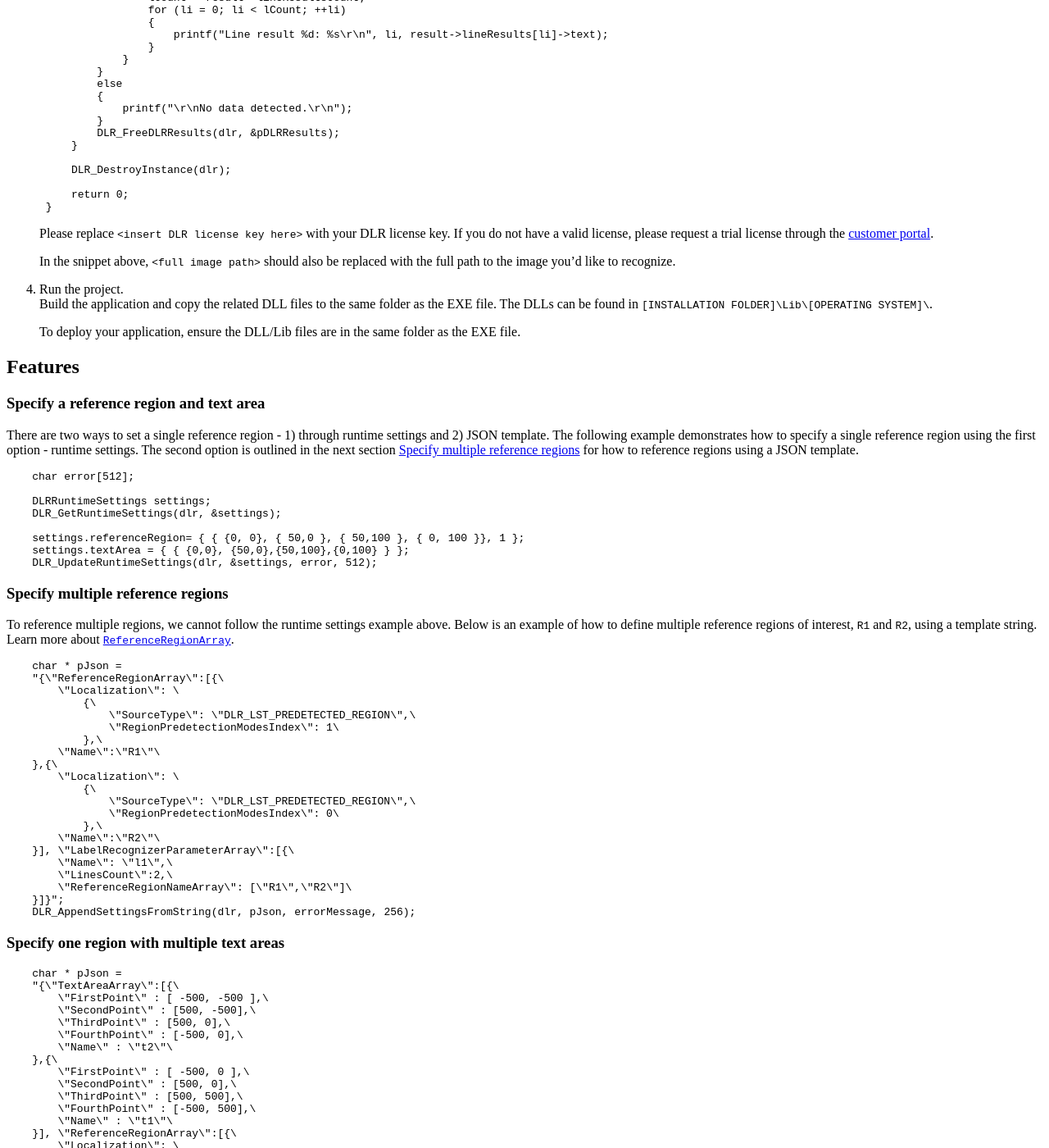
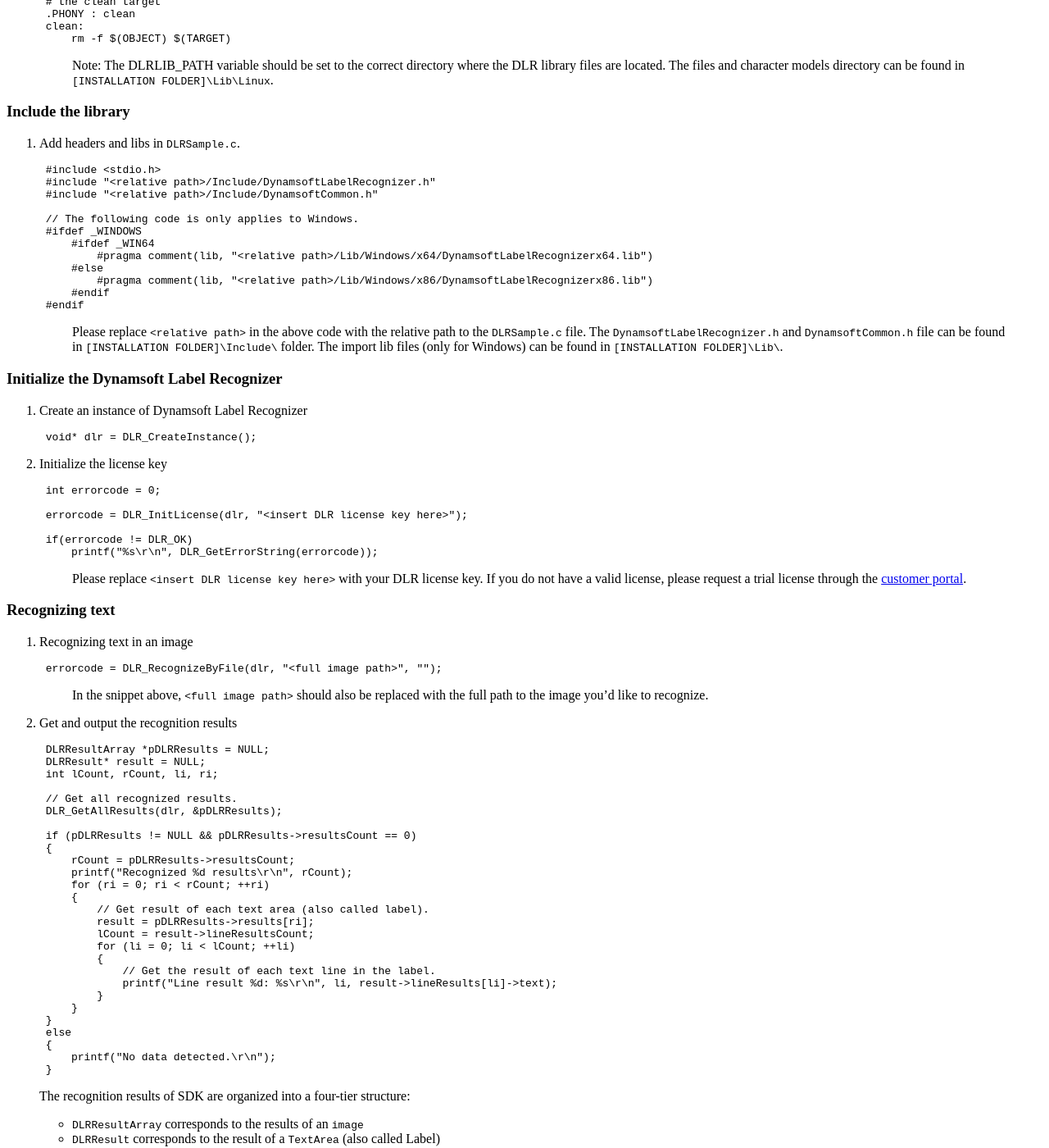
Before and after one commit to dynamsoft-docs/label-recognition-docs, a Jekyll site: the page built from programming/c-cplusplus/c-user-guide.md, in a window 1280 px wide and 1400 px high, scrolled down 3542 px. Shown: the whole window at 82% size. Built offline with Jekyll 4.4.1, drawn with Linux system fonts in a browser that asks for light colours; some of the changed text lies outside the part shown.

Commit message:
change c guide

````diff
--- a/programming/c-cplusplus/c-user-guide.md
+++ b/programming/c-cplusplus/c-user-guide.md
@@ -4,283 +4,198 @@ title: Dynamsoft Label Recognizer - C User Guide
 description: This is the user guide page of Dynamsoft Label Recognizer for C Language.
 keywords: c, user guide
 needAutoGenerateSidebar: true
+needGenerateH3Content: true
 ---
 
-# Dynamsoft Label Recognizer - C User Guide
+# Dynamsoft Label Recognizer - User Guide for C
 
-## System Requirements
+## Requirements
 
-- Operating systems:
-   - Windows: 7, 8, 10, 2003, 2008, 2008 R2, 2012.
-   - Linux x64: Ubuntu 14.04.4+ LTS, Debian 8+, etc;
+### Windows
+- Windows 7, 8, 10, 2003, 2008, 2008 R2, 2012.
+- Visual Studio 2003 or above
+
+### Linux
+- Linux x64: Ubuntu 14.04.4+ LTS, Debian 8+, etc
+- GCC 4.2+
 
 ## Installation
 
-Download the Dynamsoft Label Recognizer SDK from the [Dynamsoft website](https://www.dynamsoft.com/label-recognition/downloads) and unzip the package. The package includes a free trial license valid for 30 days.
+If you don’t have SDK yet, please download the Dynamsoft Label Recognizer SDK from the [Dynamsoft website](https://www.dynamsoft.com/label-recognition/downloads) and unzip the package.
 
-## Getting Started: Hello World
+## Build your first application
 
-1. Start Visual Studio and create a new Win32 Console Application in C.
+### Create a new project
 
-2. Add Dynamsoft Label Recognizer headers and libs in `DLRHelloWorld.c`.
+#### For Windows
 
-   ```c
+1. Open Visual Studio. Go to File > New > Project, select Empty App and enter `DLRSample` in the `name` text box.
+
+2. Add a new source file named `DLRSample.c` into the project.
+
+#### For Linux
+1. Create a new source file named `DLRSample.c`.
+
+2. Create a file named `Makefile` and put it in the same directory as the file `DLRSample.c`. The content of `Makefile` is as follows:
+
+    ```makefile
+    CC=gcc
+    CCFLAGS=-c
+
+    # TODO: Replace it with the correct DLR library directory.
+    DLRLIB_PATH=../../Lib/Linux
+
+    LDFLAGS=-L $(DLRLIB_PATH) -Wl,-rpath=$(DLRLIB_PATH) -Wl,-rpath=./
+    DLRLIB=-lDynamsoftLabelRecognizer
+
+    TARGET=DLRSample
+    OBJECT=DLRSample.o
+    SOURCE=DLRSample.c
+
+    # build rule for target.
+    $(TARGET): $(OBJECT)
+        $(CC) -o $(TARGET) $(OBJECT) $(DLRLIB) $(LDFLAGS)
+
+    # target to build an object file
+    $(OBJECT): $(SOURCE)
+        $(CC) $(CCFLAGS) $(SOURCE)
+
+    # the clean target
+    .PHONY : clean
+    clean:
+        rm -f $(OBJECT) $(TARGET)
+    ```
+
+    >Note: The DLRLIB_PATH variable should be set to the correct directory where the DLR library files are located. The files and character models directory can be found in `[INSTALLATION FOLDER]\Lib\Linux`.
+
+### Include the library
+
+1. Add headers and libs in `DLRSample.c`.
+
+    ```c
     #include <stdio.h>
     #include "<relative path>/Include/DynamsoftLabelRecognizer.h"
     #include "<relative path>/Include/DynamsoftCommon.h"
 
-    #ifdef _WIN64
-    #pragma comment(lib, "<relative path>/Lib/Windows/x64/DynamsoftLabelRecognizerx64.lib")
-    #else
-    #pragma comment(lib, "<relative path>/Lib/Windows/x86/DynamsoftLabelRecognizerx86.lib")
+    // The following code is only applies to Windows.
+    #ifdef _WINDOWS
+        #ifdef _WIN64
+            #pragma comment(lib, "<relative path>/Lib/Windows/x64/DynamsoftLabelRecognizerx64.lib")
+        #else
+            #pragma comment(lib, "<relative path>/Lib/Windows/x86/DynamsoftLabelRecognizerx86.lib")
+        #endif
     #endif
-   ```
+    ```
 
-    The `DynamsoftLabelRecognizer.h` and `DynamsoftCommon.h` file can be found in `[INSTALLATION FOLDER]\Include\` folder. The other necessary folder and files, including DLL/LIB files, can be found in `[INSTALLATION FOLDER]\Lib\`.  Please replace `<relative path>` in the above code with the relative path to the `DLRHelloWorld.c` file.
+    >Please replace `<relative path>` in the above code with the relative path to the `DLRSample.c` file. The `DynamsoftLabelRecognizer.h` and `DynamsoftCommon.h` file can be found in `[INSTALLATION FOLDER]\Include\` folder. The import lib files (only for Windows) can be found in `[INSTALLATION FOLDER]\Lib\`.
 
-3. Update the main function in `DLRHelloWorld.c`.
-   ```c
-    int main()
+### Initialize the Dynamsoft Label Recognizer
+
+1. Create an instance of Dynamsoft Label Recognizer
+
+    ```c
+    void* dlr = DLR_CreateInstance();
+    ```
+
+2. Initialize the license key
+
+    ```c
+    int errorcode = 0;
+
+    errorcode = DLR_InitLicense(dlr, "<insert DLR license key here>");
+
+    if(errorcode != DLR_OK)
+        printf("%s\r\n", DLR_GetErrorString(errorcode));
+    ```
+
+    >Please replace `<insert DLR license key here>` with your DLR license key. If you do not have a valid license, please request a trial license through the [customer portal](https://www.dynamsoft.com/customer/license/trialLicense?utm_source=docs).
+
+
+### Recognizing text
+
+1. Recognizing text in an image
+
+    ```c
+    errorcode = DLR_RecognizeByFile(dlr, "<full image path>", "");
+    ```
+
+    >In the snippet above, `<full image path>` should also be replaced with the full path to the image you'd like to recognize.
+
+2. Get and output the recognition results
+
+    ```c
+    DLRResultArray *pDLRResults = NULL;
+    DLRResult* result = NULL;
+    int lCount, rCount, li, ri;
+
+    // Get all recognized results.
+    DLR_GetAllResults(dlr, &pDLRResults);
+
+    if (pDLRResults != NULL && pDLRResults->resultsCount == 0)
     {
-        int errorcode = 0;
-        DLRResultArray *pDLRResults = NULL;
-        DLRResult* result = NULL;
-        int lCount, rCount, li, ri;
+        rCount = pDLRResults->resultsCount;
+        printf("Recognized %d results\r\n", rCount);
+        for (ri = 0; ri < rCount; ++ri)
+        {
+            // Get result of each text area (also called label).
+            result = pDLRResults->results[ri];
+            lCount = result->lineResultsCount;
+            for (li = 0; li < lCount; ++li)
+            {
+                // Get the result of each text line in the label.
+                printf("Line result %d: %s\r\n", li, result->lineResults[li]->text);
+            }
+        }
+    }
+    else
+    {
+        printf("No data detected.\r\n");
+    }
+    ```
 
-        void* dlr = DLR_CreateInstance();
+    The recognition results of SDK are organized into a four-tier structure:
+    - `DLRResultArray` corresponds to the results of an `image`
+    - `DLRResult` corresponds to the result of a `TextArea` (also called Label)
+    - `DLRLineResult` corresponds to the result of each `TextLine` in the Label
+    - `DLRCharacterResult` corresponds to the result of each `Character` in the `TextLine`
 
-        DLR_InitLicense(dlr, "<insert DLR license key here>");
+    The structure is shown in the figure below:
 
-        errorcode = DLR_RecognizeByFile(dlr, "<full image path>", "");
+    <div align="center">
+    <img src="assets/dlr_result.png" alt="DLR Result Structure" width="80%"/>
+    <p>Figure 1 – DLR Result Structure</p>
+    </div>
 
-        if (errorcode != DLR_OK)
-            printf("\r\nFailed to recognize label\r\n");
-        else
-        {
-            DLR_GetAllDLRResults(dlr, &pDLRResults);
+### Release allocated memory
 
-            if (pDLRResults != NULL)
-            {
-                rCount = pDLRResults->resultsCount;
-                printf("\r\nRecognized %d results\r\n", rCount);
-                for (ri = 0; ri < rCount; ++ri)
-                {
-                    result = pDLRResults->results[ri];
-                    lCount = result->lineResultsCount;
-                    for (li = 0; li < lCount; ++li)
-                    {
-                        printf("Line result %d: %s\r\n", li, result->lineResults[li]->text);
-                    }
-                }
-            }
-            else
-            {
-                printf("\r\nNo data detected.\r\n");
-            }
-            DLR_FreeDLRResults(dlr, &pDLRResults);
-        }
+1. Release the allocated memory for the recognition results and instance
 
-        DLR_DestroyInstance(dlr);
+    ```c
+    if(pDLRResults != NULL)
+        DLR_FreeDLRResults(dlr, &pDLRResults);
 
-        return 0;
-    }
-   ```
+    DLR_DestroyInstance(dlr);
+    ```
 
-    Please replace `<insert DLR license key here>` with your DLR license key. If you do not have a valid license, please request a trial license through the [customer portal](https://www.dynamsoft.com/customer/license/trialLicense).
+You can find the similar complete source code for this application in `dlr-c_cpp-{version number}\DynamsoftLabelRecognizer\Samples\HelloWorld`.
 
-    In the snippet above, `<full image path>` should also be replaced with the full path to the image you'd like to recognize.
+### Build and run the project
 
-4. Run the project.
-   Build the application and copy the related DLL files to the same folder as the EXE file. The DLLs can be found in `[INSTALLATION FOLDER]\Lib\[OPERATING SYSTEM]\`.
+#### For windows
 
-    To deploy your application, ensure the DLL/Lib files are in the same folder as the EXE file.
+1. Build the application through Visual Studio and copy the related DLL files and character models directory to the same folder as the EXE file. The DLL files and character models directory can be found in `[INSTALLATION FOLDER]\Lib\Windows\[platforms]`.
 
-## Features
+2. Run the program `DLRSample.exe`.
 
-### Specify a reference region and text area
+#### For Linux
 
-There are two ways to set a single reference region - 1) through runtime settings and 2) JSON template. The following example demonstrates how to specify a single reference region using the first option - runtime settings. The second option is outlined in the next section [Specify multiple reference regions](#specify-multiple-reference-regions) for how to reference regions using a JSON template.
+1. Open a terminal and change to the target directory where `Makefile` located in. Build the sample:
 
-```c
-    char error[512];
+    ```
+    >make
+    ```
 
-    DLRRuntimeSettings settings;
-    DLR_GetRuntimeSettings(dlr, &settings);
-
-    settings.referenceRegion= { { {0, 0}, { 50,0 }, { 50,100 }, { 0, 100 }}, 1 };
-    settings.textArea = { { {0,0}, {50,0},{50,100},{0,100} } };
-    DLR_UpdateRuntimeSettings(dlr, &settings, error, 512);
-```
-
-### Specify multiple reference regions
-
-To reference multiple regions, we cannot follow the runtime settings example above. Below is an example of how to define multiple reference regions of interest, `R1` and `R2`, using a template string. Learn more about [`ReferenceRegionArray`]({{ site.parameters-reference }}organizational-json-parameter.html#referenceregionarray).
-
-```c
-    char * pJson =
-    "{\"ReferenceRegionArray\":[{\
-        \"Localization\": \
-            {\
-                \"SourceType\": \"DLR_LST_PREDETECTED_REGION\",\
-                \"RegionPredetectionModesIndex\": 1\
-            },\
-        \"Name\":\"R1\"\
-    },{\
-        \"Localization\": \
-            {\
-                \"SourceType\": \"DLR_LST_PREDETECTED_REGION\",\
-                \"RegionPredetectionModesIndex\": 0\
-            },\
-        \"Name\":\"R2\"\
-    }], \"LabelRecognizerParameterArray\":[{\
-        \"Name\": \"l1\",\
-        \"LinesCount\":2,\
-        \"ReferenceRegionNameArray\": [\"R1\",\"R2\"]\
-    }]}";
-    DLR_AppendSettingsFromString(dlr, pJson, errorMessage, 256);
-```
-
-### Specify one region with multiple text areas
-
-```c
-    char * pJson =
-    "{\"TextAreaArray\":[{\
-        \"FirstPoint\" : [ -500, -500 ],\
-        \"SecondPoint\" : [500, -500],\
-        \"ThirdPoint\" : [500, 0],\
-        \"FourthPoint\" : [-500, 0],\
-        \"Name\" : \"t2\"\
-    },{\
-        \"FirstPoint\" : [ -500, 0 ],\
-        \"SecondPoint\" : [500, 0],\
-        \"ThirdPoint\" : [500, 500],\
-        \"FourthPoint\" : [-500, 500],\
-        \"Name\" : \"t1\"\
-    }], \"ReferenceRegionArray\":[{\
-        \"Localization\": \
-            {\
-                \"SourceType\": \"DLR_LST_PREDETECTED_REGION\",\
-                \"RegionPredetectionModesIndex\": 1\
-            },\
-        \"Name\":\"R1\",\
-        \"TextAreaNameArray\" : [ \"t1\", \"t2\" ]\
-    }], \"LabelRecognizerParameterArray\":[{\
-        \"Name\": \"l1\",\
-        \"LinesCount\":2,\
-        \"ReferenceRegionNameArray\": [\"R1\"]\
-    }]}";
-    DLR_AppendSettingsFromString(pJson, errorMessage, 256);
-```
-
-### Enable region autodetection
-
-Dynamsoft Label Recognizer SDK supports automatic region detection to extract text.
-
-```c
-    char szErrorMsg[512];
-
-    DLRRuntimeSettings settings;
-    DLR_GetRuntimeSettings(dlr, &settings);
-    settings.regionPredetectionModes[0] = DLRRegionPredetectionMode::DLR_RPM_AUTO;
-    DLR_UpdateRuntimeSettings(dlr, &settings, szErrorMsg, 512);
-```
-
-Setting the predetection mode option to `DLR_RPM_AUTO` will allow the library to automatically detect a region. Learn more about other predetection mode options available in [`DLRRegionPredetectionMode`]({{ site.enumerations }}parameter-mode-enums.html#dlrregionpredetectionmode).
-
-### Use a template to change settings
-
-Easily manage recognition settings and reduce redundant lines of code by using templates. Templates can be used to customize and manage all runtime settings. Templates can be used in either string or JSON file format.
-
-#### Change template settings using a string
-
-Use [`DLR_AppendSettingsFromString`](api-reference/label-recognizer-functions.md#dlr_appendsettingsfromstring) when changing template settings with a string. The following demonstrates how to use a string template to modify recognition settings.
-
-```c
-    char* pJson = "{\"CharacterModelArray\":[\
-        {\
-            \"Name\":\"Number\",\
-            \"DirectoryPath\" : \"CharacterModel\"\
-        },\
-        {\
-            \"Name\":\"NumberLetter\",\
-            \"DirectoryPath\" : \"CharacterModel\"\
-        }], \"TextAreaArray\":[{\"CharacterModelName\" : \"NumberLetter\",\"Name\" : \"numberLetterArea\"}], \
-        \"ReferenceRegionArray\":[{\"TextAreaNameArray\" : [ \"numberLetterArea\" ],\"Name\":\"numberletterregion\"}], \
-        \"LabelRecognizerParameterArray\":[{\"Name\": \"l1\",\"LetterHeightRange\" : [ 8, 30, 1 ],\"ReferenceRegionNameArray\": [\"numberletterregion\"]}]}";
-
-    DLR_AppendSettingsFromString(dlr, pJson, errorMessage, 256);
-
-```
-
-#### Change template settings using a JSON file
-
-When using a JSON file, we will use another method [`DLR_AppendSettingsFromFile`](api-reference/label-recognition-functions.md#dlr_appendsettingsfromfile).
-
-The following demonstrates how to use a template file(`DLRTemplate.json`) to modify recognition settings.
-
-```json
-
-    {
-        "LabelRecognizerParameterArray" : [
-        {
-            "Name":"locr",
-            "MaxThreadCount":4,
-            "LinesCount":1,
-            "GrayscaleTransformationModes":[{
-                "Mode":"DLR_GTM_INVERTED"
-            }],
-            "RegionPredetectionModes":[
-            {
-                "ForeAndBackgroundColours" : "[20,-1,20]",
-                "Mode" : "DLR_RPM_GENERAL_HSV_CONTRAST",
-                "SpatialIndexBlockSize" : 3
-            }
-            ],
-            "CharacterModelName":"Number"
-        }
-        ],
-
-        "ReferenceRegionArray":[
-        {
-            "Name":"R1",
-            "Localization":
-                {
-                    "SourceType": "DLR_LST_PREDETECTED_REGION",
-                    "RegionPredetectionModesIndex": 0
-                },
-            "TextAreaNameArray":["T1"]
-        }
-        ],
-
-        "TextAreaArray":[
-        {
-            "Name":"T1",
-            "FirstPoint":[0,0],
-            "SecondPoint":[100,0],
-            "ThirdPoint":[100,100],
-            "FourthPoint":[0,100],
-            "LetterHeightRange":[15,100,1]
-        }
-        ],
-
-        "CharacterModelArray":[
-        {
-            "Name":"Number",
-            "DirectoryPath":"../CharacterModel"
-        }
-        ]
-    }
-```
-
-```c
-    int main() {
-        char error[512];
-        char* ocrTemplate = "<relative_path>/DLRTemplate.json";
-        char* templateName = "dlrtemplate";
-
-        DLR_AppendSettingsFromFile(dlr, ocrTemplate, error, 512);
-
-        ret = DLR_RecognizeByFile(dlr, "<full image path>", templateName);
-        ...
-    }
-```
+2. Run the program:
+    ```
+    >./DLRSample
+    ```
````
Also changed, not shown: programming/c-cplusplus/assets/dlr_result.png (added).
